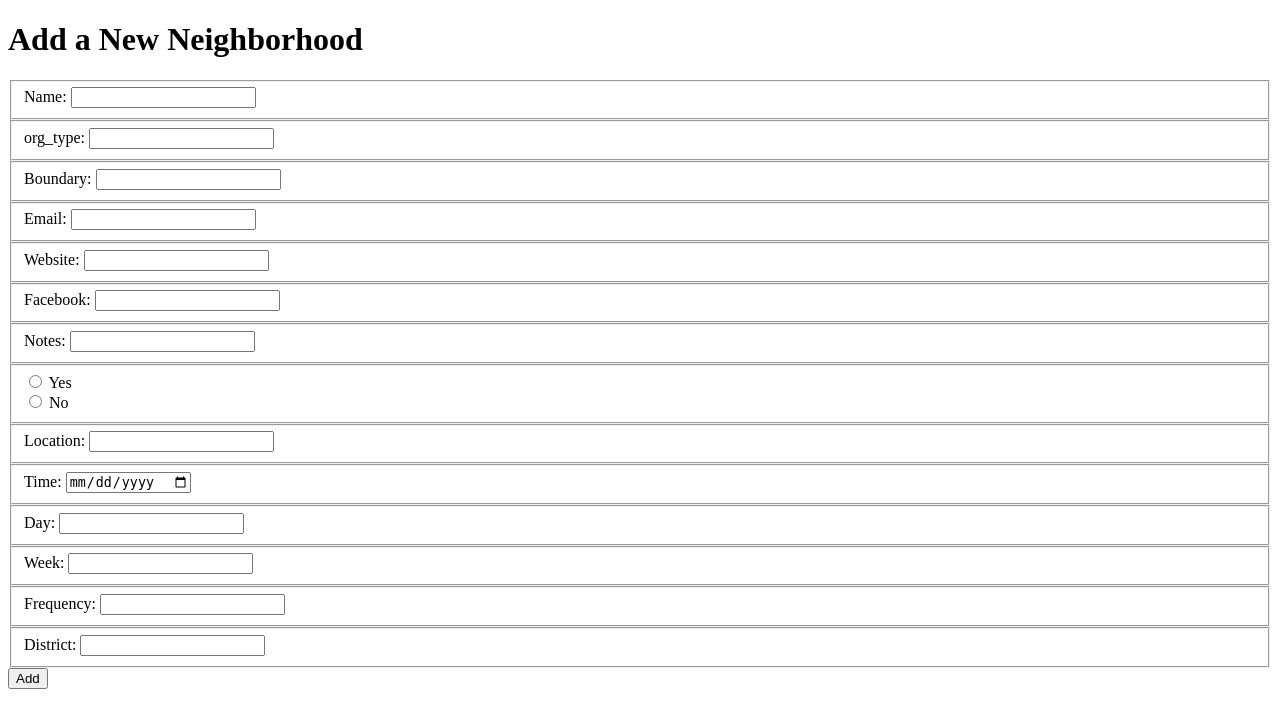
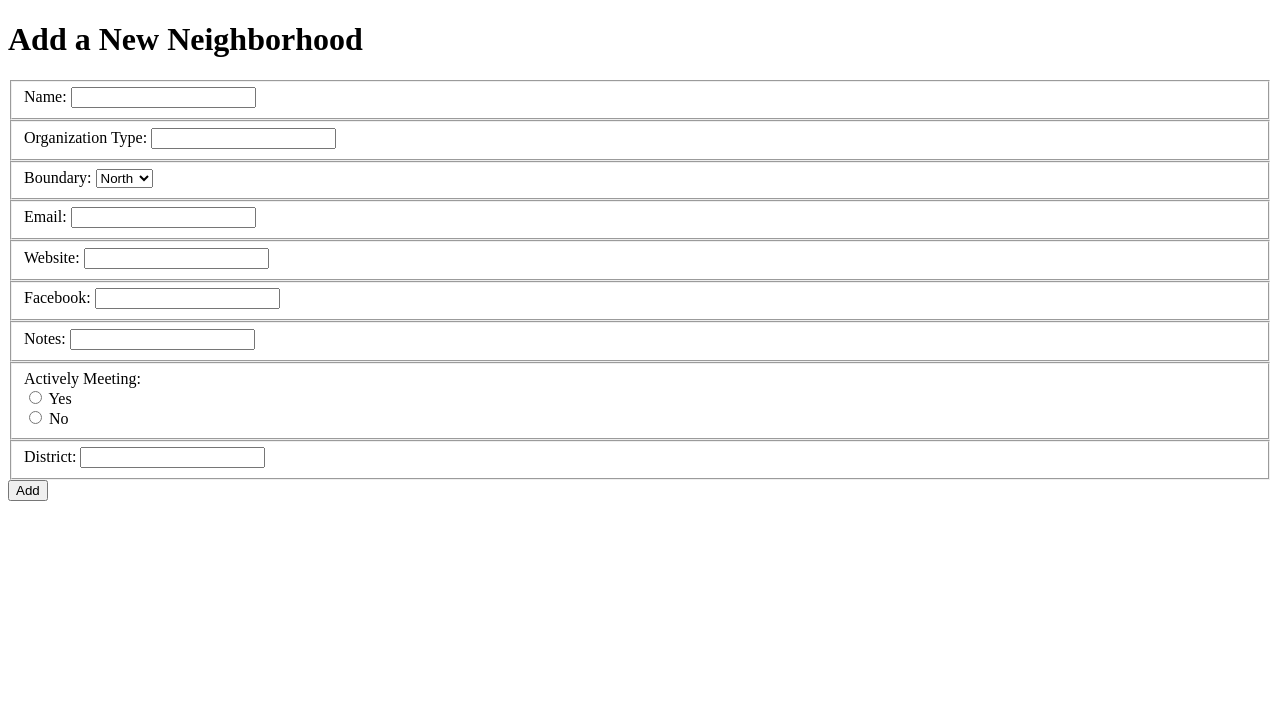
Before and after one commit to NSS-Post-Grad/knxhx-city-challenge, a Django app: page /neighborhood/form in a window 1280 px wide. Shown: the top 728 px of the page. Run offline with Django 3.2, Linux system fonts and the light colour scheme; the visitor is signed in with stand-in values (Sample User, id 1).

Commit message:
added toggle functionality to viewing meeting section of add form. added button to directory that takes you to form

```diff
--- /dev/null
+++ b/neighborhoodApp/static/styles/base.css
@@ -0,0 +1,3 @@
+.hidden {
+    display: none;
+}
--- a/neighborhoodApp/templates/base.html
+++ /dev/null
@@ -1,20 +0,0 @@
-{% load static %}
-<!DOCTYPE html>
-<html>
-<head>
-    <meta charset="utf-8">
-    <title>Neighborhood Data</title>
-    {% block css %}
-    {% endblock %}
-</head>
-<body>
-    <nav>
-    </nav>
-    <main class="main-content">
-        {% block content %}
-        {% endblock %}
-    </main>
-    {% block scripts %}
-    {% endblock scripts %}
-</body>
-</html>
--- a/neighborhoodApp/templates/neighborhoods/form.html
+++ b/neighborhoodApp/templates/neighborhoods/form.html
@@ -1,4 +1,4 @@
-{% extends 'base.html' %}
+{% extends 'shared/base.html' %}
 
 {% block content %}
 
@@ -13,12 +13,17 @@
             <input id="name" type="text" name="name">
         </fieldset>
                 <fieldset>
-          <label for="org_type">org_type: </label>
+            <label for="org_type">Organization Type: </label>
             <input id="org_type" type="text" name="org_type">
         </fieldset>
         <fieldset>
             <label for="boundary">Boundary: </label>
-          <input id="boundary" type="text" name="boundary">
+            <select name="boundary" id="boundary">
+                <option value="North">North</option>
+                <option value="South">South</option>
+                <option value="East">East</option>
+                <option value="West">West</option>
+            </select>
         </fieldset>
         <fieldset>
             <label for="email">Email: </label>
@@ -37,21 +42,20 @@
             <input id="notes" type="text" name="notes">
         </fieldset>
         <fieldset>
-          <input type="radio" id="yes" name="meeting" value="yes">
+            <label for="meeting">Actively Meeting: </label><br>
+            <input type="radio" id="yes" name="meeting" value="yes" onClick="show()">
             <label for="yes">Yes</label><br>
-          <input type="radio" id="no" name="meeting" value="no">
+            <input type="radio" id="no" name="meeting" value="no" onClick="hide()">
             <label for="no">No</label><br>
         </fieldset>
-      {% comment %} {% if meeting.value is 'yes' %}
-      {% else %}
-      {% endif %} {% endcomment %}
+        <div id="meeting_info" class="hidden">
             <fieldset>
                 <label for="location">Location: </label>
                 <input id="location" type="text" name="location">
             </fieldset>
             <fieldset>
                 <label for="time">Time: </label>
-          <input id="time" type="date" name="time">
+                <input id="time" type="time" name="time">
             </fieldset>
             <fieldset>
                 <label for="day">Day: </label>
@@ -65,6 +69,7 @@
                 <label for="frequency">Frequency: </label>
                 <input id="frequency" type="text" name="frequency">
             </fieldset>
+        </div>
         <fieldset>
             <label for="district">District: </label>
             <input id="district" type="number" name="district">
@@ -73,4 +78,18 @@
         <input type="submit" value="Add" />
     </form>
 
+{% block javascript %}
+    <script>
+
+    function show(){
+        document.getElementById("meeting_info").classList.remove("hidden")
+    }
+
+    function hide(){
+        document.getElementById("meeting_info").classList.add("hidden")
+    }
+
+    </script>
 {% endblock %}
+
+{% endblock content %}
--- a/neighborhoodApp/templates/neighborhoods/list.html
+++ b/neighborhoodApp/templates/neighborhoods/list.html
@@ -16,4 +16,10 @@
         {% endfor %}
     </div>
 
+    <div>
+        <form action="/neighborhood/form">
+            <input type="submit" value="Add a Neighborhood Organization" />
+        </form>
+    </div>
+
 {% endblock content %}
--- a/neighborhoodApp/templates/shared/base.html
+++ b/neighborhoodApp/templates/shared/base.html
@@ -6,8 +6,10 @@
     <meta charset="utf-8">
     <title>City of Knoxville</title>
 
+    <link rel="stylesheet" href="{% static 'styles/base.css' %}" type="text/css" media="screen" />
     {% block css %}
     {% endblock %}
+
 </head>
 
 <body>
```
Also changed, not shown: neighborhoodApp/views/neighborhoods/list.py (+6 -1 lines). Lines whose indentation alone changed are shown as unchanged.
